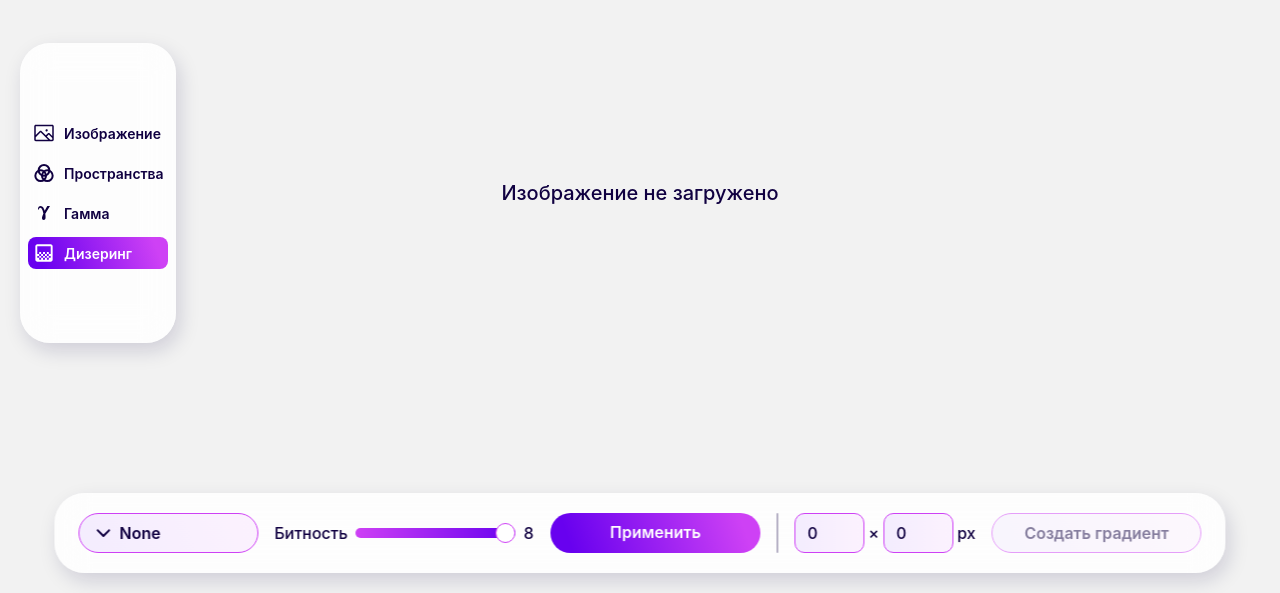
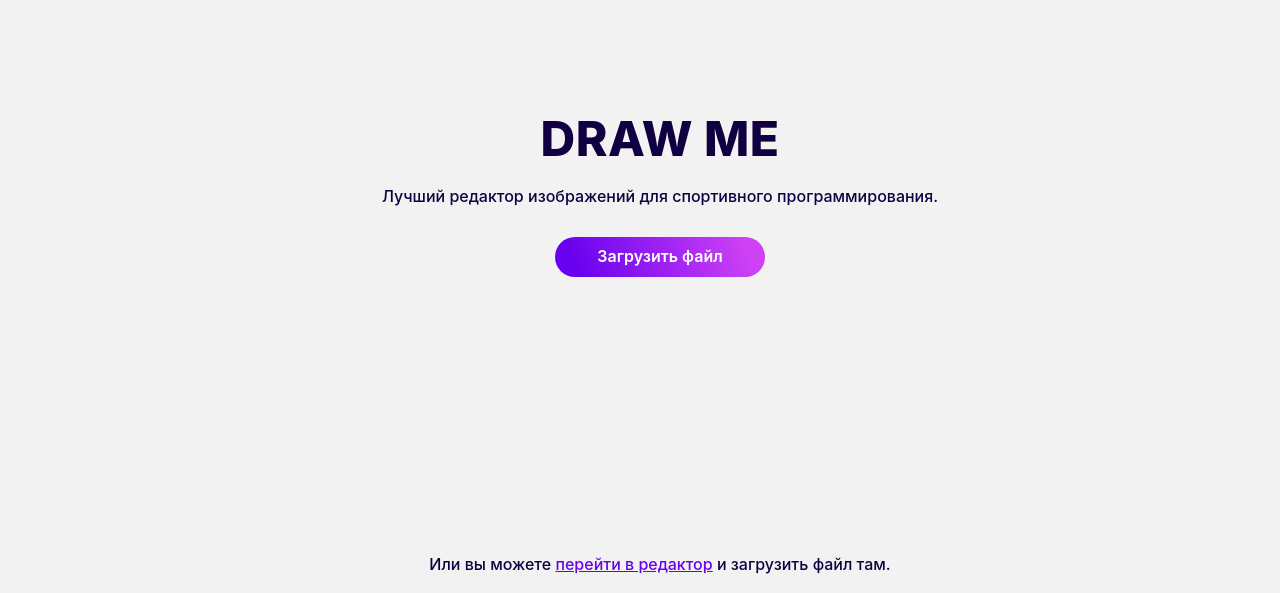
Before and after one commit to Made-In-Saratov/DrawMe, a React (Create React App) app in the folder DrawMe/: page / in a window 1280 px wide. Shown: the part 207-800 px from the top of the page. Built offline with nearby package versions, Linux system fonts and the light colour scheme.

Commit message:
fix: change tab

```diff
--- a/DrawMe/src/app/pages/home/TabRouter.tsx
+++ b/DrawMe/src/app/pages/home/TabRouter.tsx
@@ -40,7 +40,7 @@ const tabs: ITabDescription[] = [
 ]
 
 export default function TabRouter() {
-  const [tab, setTab] = useState<TabT>("dithering")
+  const [tab, setTab] = useState<TabT>("home")
 
   const Tab = useMemo(() => {
     switch (tab) {
```
